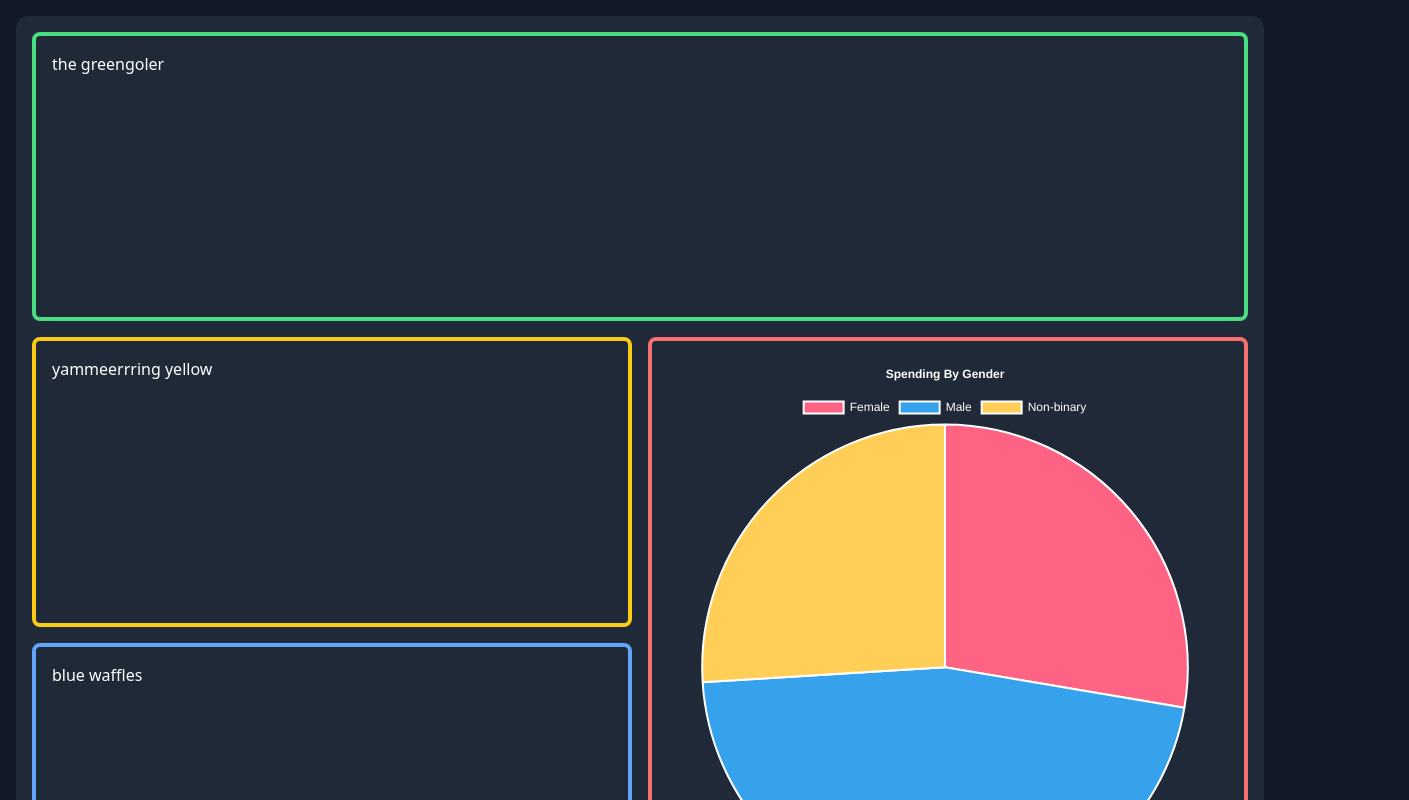
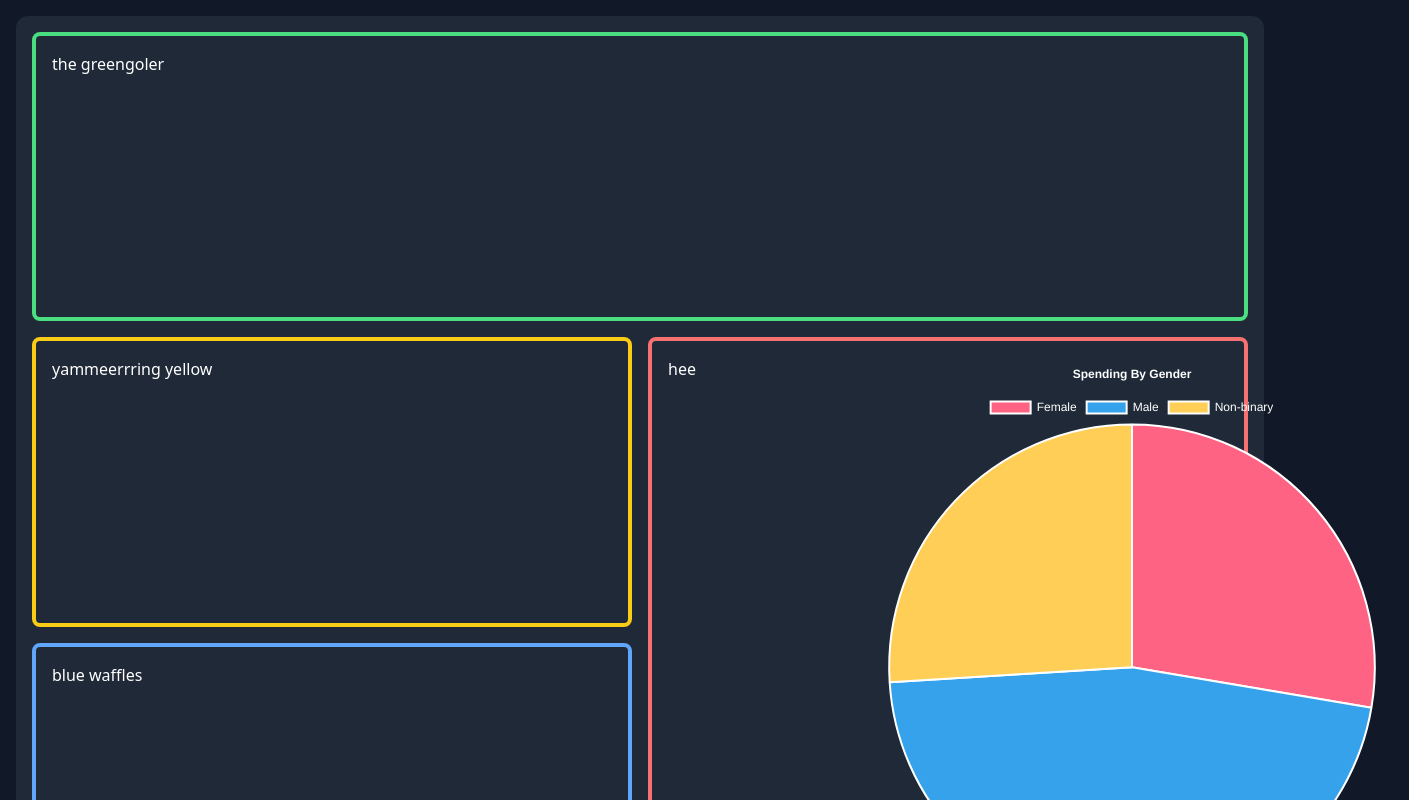
Before and after one commit to ccynth1a/sophie-project, a SvelteKit app: page / in a window 1280 px wide. Shown: the top 800 px of the page, 1409 px wide, since content can reach past the window. Built offline with nearby package versions, Linux system fonts and the light colour scheme.

Commit message:
styling stuffs

```diff
--- a/src/routes/+page.svelte
+++ b/src/routes/+page.svelte
@@ -82,7 +82,10 @@
                 </div>
                 <!-- bottom right thang :3 -->
                 <div class=" border-4 border-red-400 rounded-lg p-4 col-span-1 row-span-2 ">
-                    <Chart type="pie" data={pieChartData} options={pieChartOptions} />
+                    <div class=" grid grid-rows-1 grid-cols-3 w-fit h-full ">
+                        <div>hee</div>
+                        <Chart type="pie" data={pieChartData} options={pieChartOptions} />
+                    </div>
                 </div>
                 <div class=" border-4 border-blue-400 rounded-lg p-4 col-span-1 ">
                     blue waffles
```
